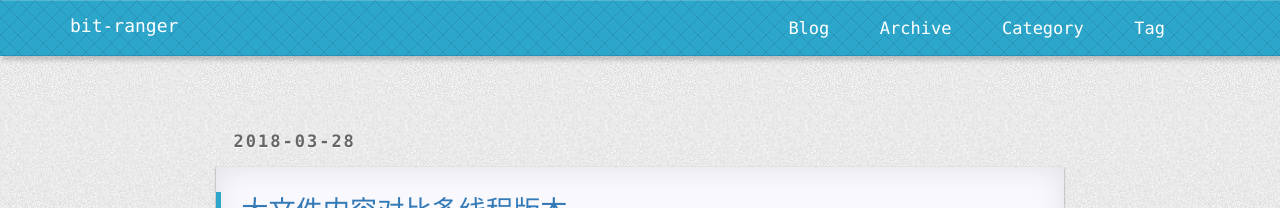
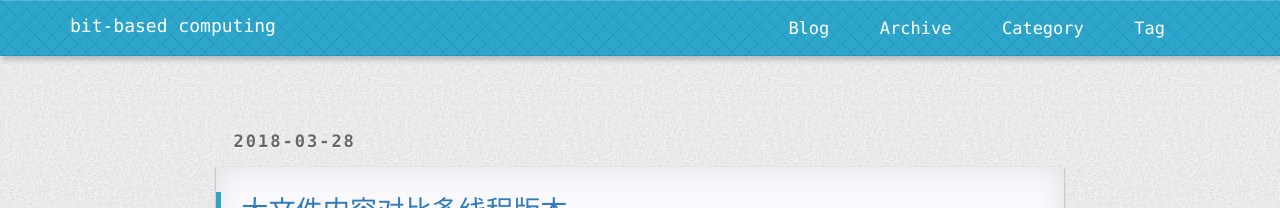
Before and after one commit to bit-ranger/blog, a Jekyll site: the page built from index.html, in a window 1280 px wide. Shown: the top 208 px of the page. Built offline with Jekyll 4.4.1, drawn with Linux system fonts in a browser that asks for light colours; nearby versions of some CDN libraries; the list of posts is cut into pages by our own code; comment, search, counter and statistics services are not loaded; a style sheet for code colours, icons or effects is not loaded.

Commit message:
Update _config.yml

```diff
--- a/_config.yml
+++ b/_config.yml
@@ -25,7 +25,7 @@
 
 
 
-title: "bit-ranger"
+title: "bit-based computing"
 email: sincerebravefight@gmail.com
 description: ""
 github:
@@ -37,7 +37,7 @@
     client_id: a6fb73b3e790e234bab8
     client_secret: cc10aaff53a03d05ab2ee002dbf401dd7627c7a3
 
-url: "https://bit-ranger.github.io/blog"
+url: "https://foysalahmmed.github.io"
 imgrepo: "https://bit-ranger.github.io/blog/static/img"
 
 
```
